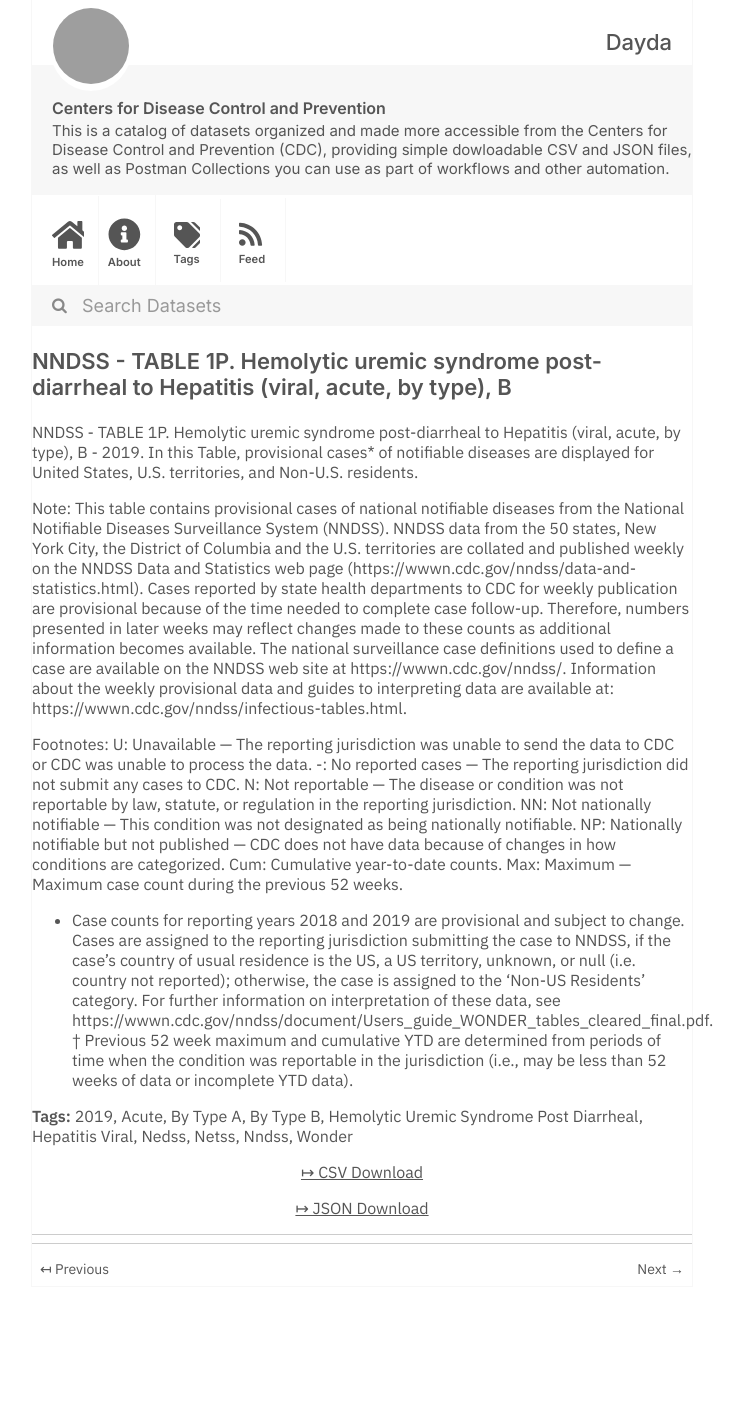
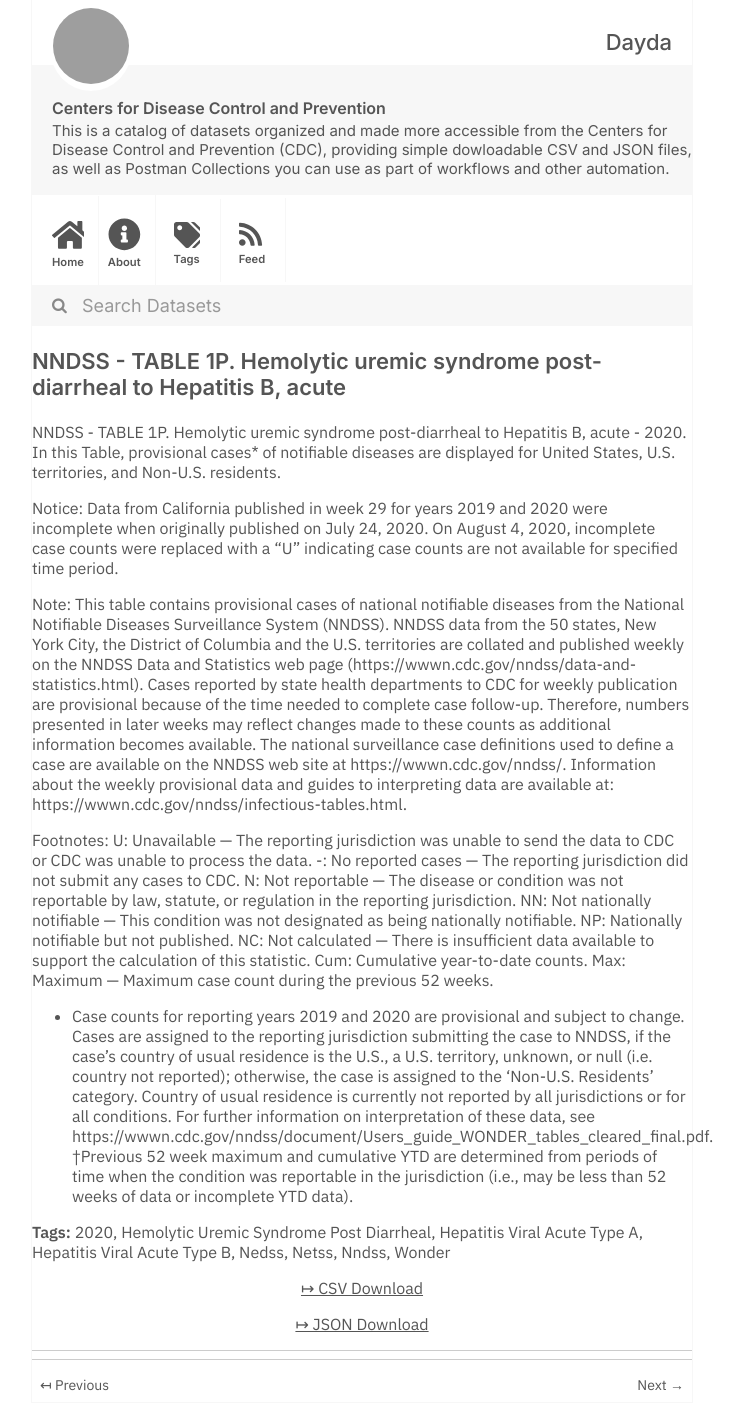
Before and after one commit to dayda-entities/centers-for-disease-control-and-prevention, a Jekyll site: the page built from _posts/2020-11-12-nndss-table-1p-hemolytic-uremi.md, in a window 1280 px wide. Shown: the whole page, without its empty margins (278-1021 px from the left). Built offline with Jekyll 4.4.1, drawn with Linux system fonts in a browser that asks for light colours; before the commit the page ends 1287 px from its top, so only the background shows below that; grey boxes are pictures that could not be loaded.

Commit message:
Publish Data

```diff
--- a/_posts/2020-11-12-nndss-table-1p-hemolytic-uremi.md
+++ b/_posts/2020-11-12-nndss-table-1p-hemolytic-uremi.md
@@ -1,29 +1,29 @@
 ---
 title: >-
-  NNDSS - TABLE 1P.  Hemolytic uremic syndrome post-diarrheal to Hepatitis
-  (viral, acute, by type), B
-created: '2020-11-12T12:16:56.059100'
-modified: '2021-04-21T19:42:32.422164'
+  NNDSS - TABLE 1P. Hemolytic uremic syndrome post-diarrheal to Hepatitis B,
+  acute
+created: '2020-11-12T12:16:37.130971'
+modified: '2021-04-21T19:40:29.890798'
 state: active
 type: dataset
 tags:
-  - '2019'
-  - Acute
-  - By Type A
-  - By Type B
+  - '2020'
   - Hemolytic Uremic Syndrome Post Diarrheal
-  - Hepatitis Viral
+  - Hepatitis Viral Acute Type A
+  - Hepatitis Viral Acute Type B
   - Nedss
   - Netss
   - Nndss
   - Wonder
 groups: []
-csv_url: 'https://data.cdc.gov/api/views/wgyw-mswy/rows.csv?accessType=DOWNLOAD'
-json_url: 'https://data.cdc.gov/api/views/wgyw-mswy/rows.json?accessType=DOWNLOAD'
+csv_url: 'https://data.cdc.gov/api/views/uu9i-eu7y/rows.csv?accessType=DOWNLOAD'
+json_url: 'https://data.cdc.gov/api/views/uu9i-eu7y/rows.json?accessType=DOWNLOAD'
 layout: post
 
 ---
-NNDSS - TABLE 1P.  Hemolytic uremic syndrome post-diarrheal to Hepatitis (viral, acute, by type), B - 2019. In this Table, provisional cases* of notifiable diseases are displayed for United States, U.S. territories, and Non-U.S. residents.
+NNDSS - TABLE 1P. Hemolytic uremic syndrome post-diarrheal to Hepatitis B, acute - 2020. In this Table, provisional cases* of notifiable diseases are displayed for United States, U.S. territories, and Non-U.S. residents.
+
+Notice: Data from California published in week 29 for years 2019 and 2020 were incomplete when originally published on July 24, 2020. On August 4, 2020, incomplete case counts were replaced with a "U" indicating case counts are not available for specified time period.
 
 Note:
 This table contains provisional cases of national notifiable diseases from the National Notifiable Diseases Surveillance System (NNDSS). NNDSS data from the 50 states, New York City, the District of Columbia and the U.S. territories are collated and published weekly on the NNDSS Data and Statistics web page (https://wwwn.cdc.gov/nndss/data-and-statistics.html). Cases reported by state health departments to CDC for weekly publication are provisional because of the time needed to complete case follow-up. Therefore, numbers presented in later weeks may reflect changes made to these counts as additional information becomes available. The national surveillance case definitions used to define a case are available on the NNDSS web site at https://wwwn.cdc.gov/nndss/. Information about the weekly provisional data and guides to interpreting data are available at: https://wwwn.cdc.gov/nndss/infectious-tables.html.
@@ -33,8 +33,9 @@ U: Unavailable — The reporting jurisdiction was unable to send the data to CDC
 -: No reported cases — The reporting jurisdiction did not submit any cases to CDC.
 N: Not reportable — The disease or condition was not reportable by law, statute, or regulation in the reporting jurisdiction.
 NN: Not nationally notifiable — This condition was not designated as being nationally notifiable.
-NP: Nationally notifiable but not published — CDC does not have data because of changes in how conditions are categorized.
+NP: Nationally notifiable but not published.
+NC: Not calculated — There is insufficient data available to support the calculation of this statistic.
 Cum: Cumulative year-to-date counts.
 Max: Maximum — Maximum case count during the previous 52 weeks.
-* Case counts for reporting years 2018 and 2019 are provisional and subject to change. Cases are assigned to the reporting jurisdiction submitting the case to NNDSS, if the case's country of usual residence is the US, a US territory, unknown, or null (i.e. country not reported); otherwise, the case is assigned to the 'Non-US Residents' category. For further information on interpretation of these data, see https://wwwn.cdc.gov/nndss/document/Users_guide_WONDER_tables_cleared_final.pdf.
-† Previous 52 week maximum and cumulative YTD are determined from periods of time when the condition was reportable in the jurisdiction (i.e., may be less than 52 weeks of data or incomplete YTD data).
+* Case counts for reporting years 2019 and 2020 are provisional and subject to change. Cases are assigned to the reporting jurisdiction submitting the case to NNDSS, if the case's country of usual residence is the U.S., a U.S. territory, unknown, or null (i.e. country not reported); otherwise, the case is assigned to the 'Non-U.S. Residents' category. Country of usual residence is currently not reported by all jurisdictions or for all conditions. For further information on interpretation of these data, see https://wwwn.cdc.gov/nndss/document/Users_guide_WONDER_tables_cleared_final.pdf.
+†Previous 52 week maximum and cumulative YTD are determined from periods of time when the condition was reportable in the jurisdiction (i.e., may be less than 52 weeks of data or incomplete YTD data).
```
